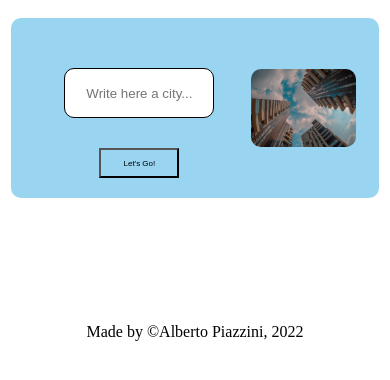
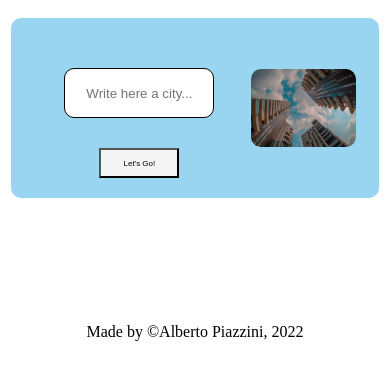
Before and after one commit to albertopiazzini/city-score-application, a plain HTML site: page index.html in a window 390 px wide. Shown: the part 186-566 px from the top of the page. Drawn offline with Linux system fonts and the light colour scheme.

Commit message:
Update styles.css

```diff
--- a/assets/css/styles.css
+++ b/assets/css/styles.css
@@ -105,6 +105,8 @@ footer {
     width: 80px;
     height: 30px;
     font-size: 0.5rem;
+    background-color: whitesmoke;
+    color: black;
   }
   #textArea {
     margin: 30px;
```
